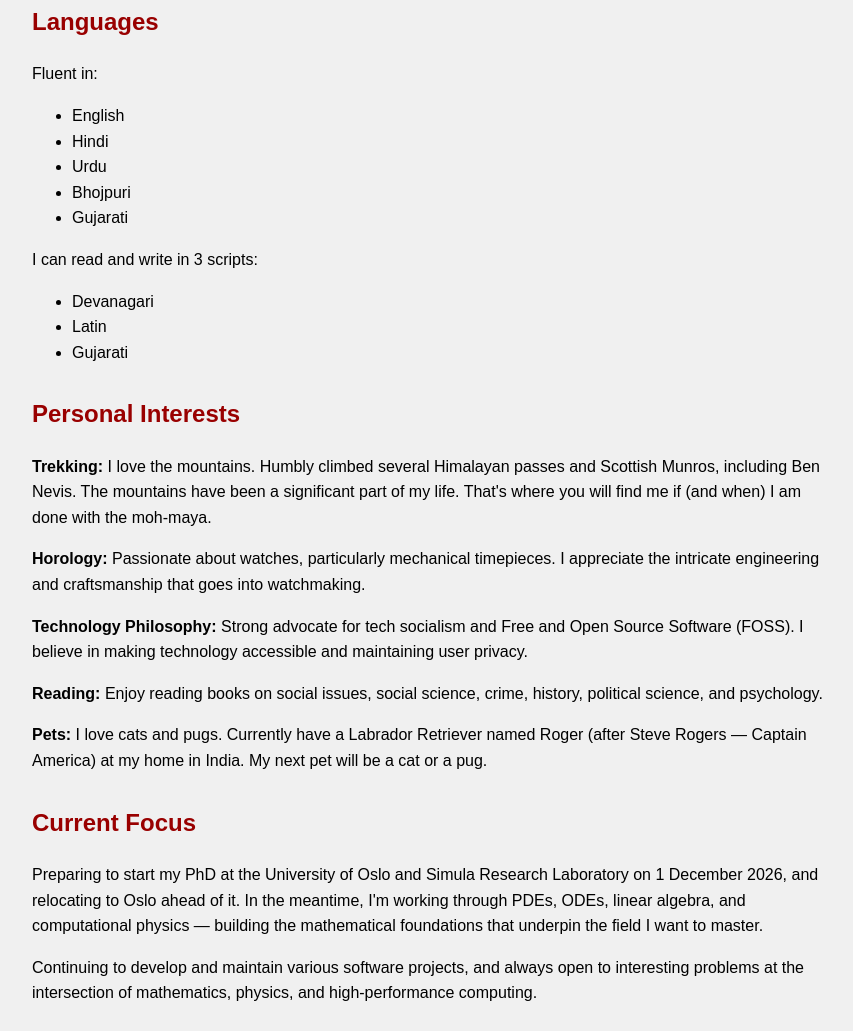
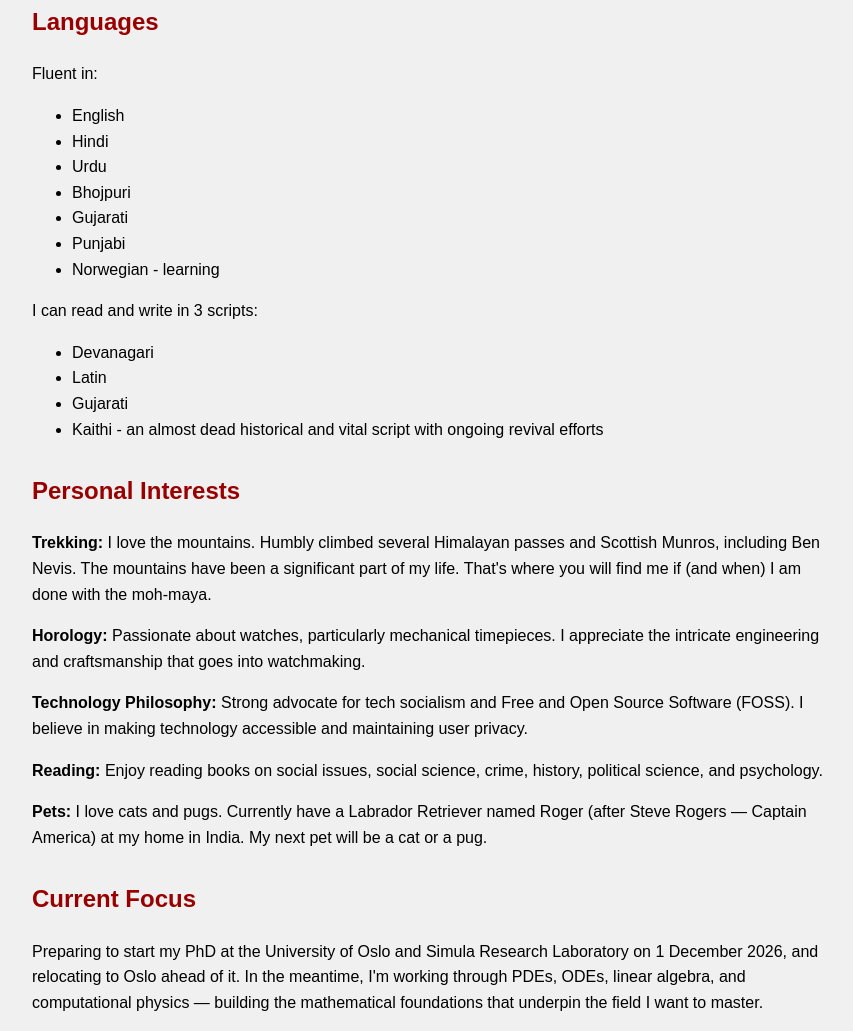
Before and after one commit to amartyadav/personal_blog, a website: page about.html in a window 1280 px wide. Shown: the part 2319-3350 px from the top of the page, without its empty margins (208-1061 px from the left). Drawn offline with Linux system fonts and the light colour scheme.

Commit message:
updates on language

```diff
--- a/about.html
+++ b/about.html
@@ -192,12 +192,15 @@
             <li>Urdu</li>
             <li>Bhojpuri</li>
             <li>Gujarati</li>
+            <li>Punjabi</li>
+            <li>Norwegian - learning</li>
         </ul>
         <p>I can read and write in 3 scripts:</p>
         <ul>
             <li>Devanagari</li>
             <li>Latin</li>
             <li>Gujarati</li>
+            <li>Kaithi - an almost dead historical and vital script with ongoing revival efforts</li>
         </ul>
     </div>
 
```
